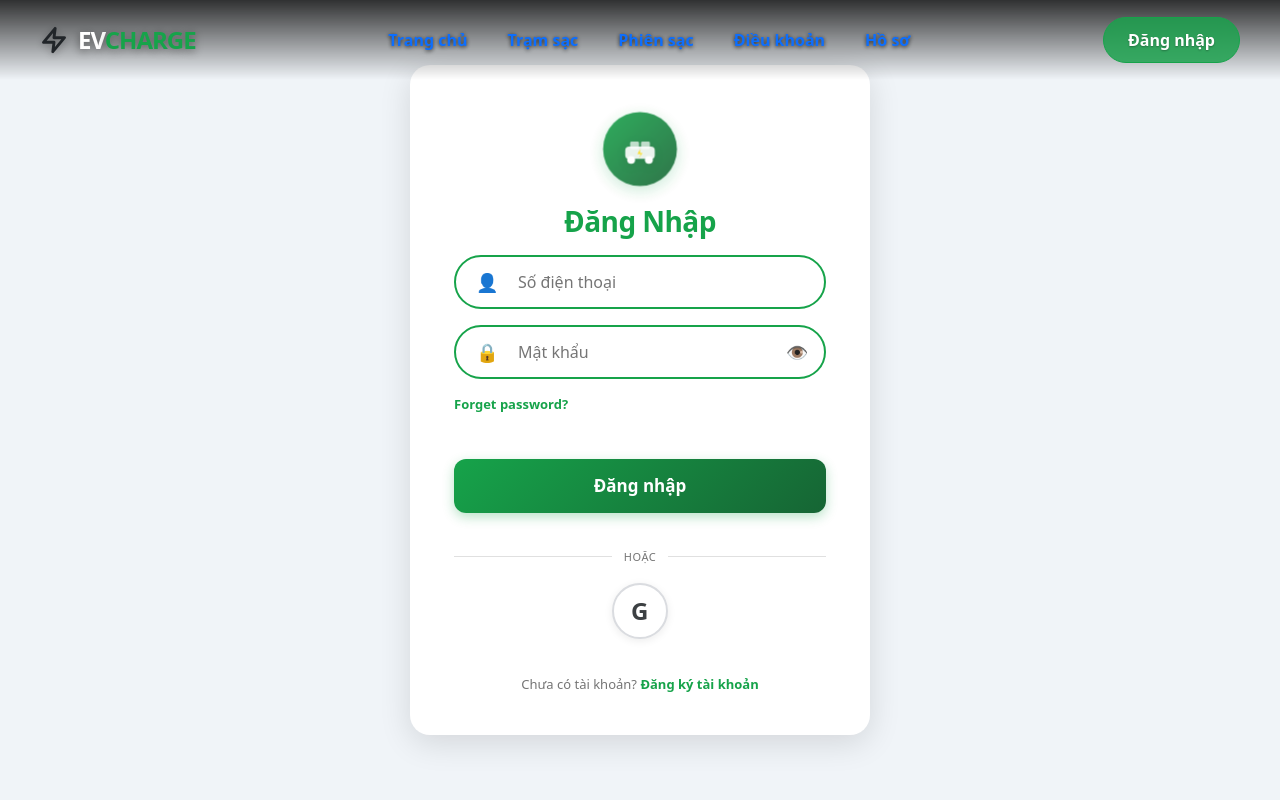
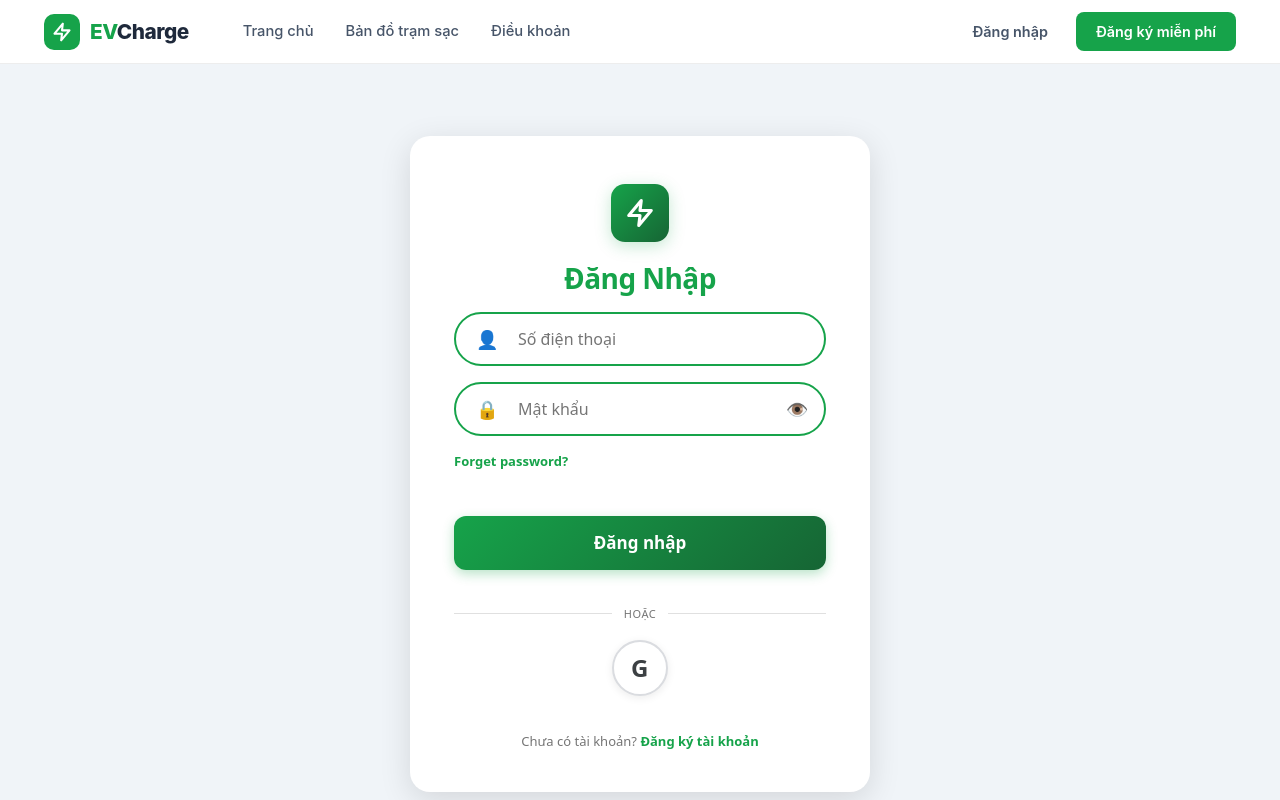
Before and after one commit to thachhoang2548-ship-it/EV_Charging_Station_Management_System_Frontend, a React (Vite) app: page /login in a window 1280 px wide. Built offline with nearby package versions, Linux system fonts and the light colour scheme.

Commit message:
edit page rule, nav bar

```diff
--- a/src/components/HomeNavbar/HomeNavbar.css
+++ b/src/components/HomeNavbar/HomeNavbar.css
@@ -8,6 +8,9 @@
   left: 0;
   right: 0;
   z-index: 999;
+  font-family: 'Inter', 'SVN-Gilroy', 'Segoe UI', sans-serif;
+  font-size: 16px;
+  line-height: 1.5;
   background: rgba(255, 255, 255, 0.95);
   backdrop-filter: blur(12px);
   border-bottom: 1px solid rgba(0, 0, 0, 0.07);
--- a/src/components/HomeNavbar/HomeNavbar.jsx
+++ b/src/components/HomeNavbar/HomeNavbar.jsx
@@ -1,19 +1,29 @@
 import React, { useState } from "react";
-import { useNavigate } from "react-router-dom";
+import { useLocation, useNavigate } from "react-router-dom";
 import paths from "../../path/paths";
 import EVLogoIcon from "../logo/EVLogoIcon.jsx";
 import "./HomeNavbar.css";
 
 const HomeNavbar = () => {
   const navigate = useNavigate();
+  const location = useLocation();
   const [menuOpen, setMenuOpen] = useState(false);
 
   const closeMenu = () => setMenuOpen(false);
+  const goHome = () => {
+    navigate(paths.home);
+    window.scrollTo({ top: 0, behavior: "smooth" });
+    closeMenu();
+  };
+
+  const isHomeActive = location.pathname === paths.home;
+  const isStationsActive = location.pathname.startsWith(paths.stations);
+  const isRulesActive = location.pathname === paths.rules;
 
   return (
     <header className="tev-nav">
       <div className="tev-nav-inner">
-        <div className="tev-logo" onClick={() => { window.scrollTo({ top: 0, behavior: "smooth" }); closeMenu(); }}>
+        <div className="tev-logo" onClick={goHome}>
           <div className="tev-logo-icon">
             <EVLogoIcon />
           </div>
@@ -21,10 +31,38 @@ const HomeNavbar = () => {
         </div>
 
         <nav className={`tev-nav-links${menuOpen ? " open" : ""}`}>
-          <a href="#" className="tev-nav-link active" onClick={closeMenu}>Trang chủ</a>
-          <a href="#" className="tev-nav-link" onClick={() => { navigate(paths.stations); closeMenu(); }}>Bản đồ trạm sạc</a>
-          <a href="#" className="tev-nav-link" onClick={closeMenu}>Cộng đồng</a>
-          <a href="#" className="tev-nav-link" onClick={() => { navigate(paths.rules); closeMenu(); }}>Hỗ trợ</a>
+          <a
+            href="#"
+            className={`tev-nav-link${isHomeActive ? " active" : ""}`}
+            onClick={(e) => {
+              e.preventDefault();
+              goHome();
+            }}
+          >
+            Trang chủ
+          </a>
+          <a
+            href="#"
+            className={`tev-nav-link${isStationsActive ? " active" : ""}`}
+            onClick={(e) => {
+              e.preventDefault();
+              navigate(paths.stations);
+              closeMenu();
+            }}
+          >
+            Bản đồ trạm sạc
+          </a>
+          <a
+            href="#"
+            className={`tev-nav-link${isRulesActive ? " active" : ""}`}
+            onClick={(e) => {
+              e.preventDefault();
+              navigate(paths.rules);
+              closeMenu();
+            }}
+          >
+            Điều khoản
+          </a>
           <div className="tev-nav-mobile-actions">
             <button className="tev-btn-ghost" onClick={() => { navigate(paths.login); closeMenu(); }}>Đăng nhập</button>
             <button className="tev-btn-primary" onClick={() => { navigate(paths.register); closeMenu(); }}>Đăng ký miễn phí</button>
--- a/src/layouts/DriverLayout.css
+++ b/src/layouts/DriverLayout.css
@@ -32,6 +32,16 @@
 .driver-layout-main {
   flex: 1;
   overflow: auto;
+}
+
+.driver-layout-auth {
+  min-height: 100vh;
+  background: #f0f4f8;
+}
+
+.driver-layout-auth-main {
+  min-height: 100vh;
+  padding-top: 64px;
 }
 
 /* ========== CÁC STYLES CŨ (giữ nguyên nếu cần) ========== */
--- a/src/layouts/DriverLayout.jsx
+++ b/src/layouts/DriverLayout.jsx
@@ -1,10 +1,21 @@
 import AppNavigation from "../components/navigate/DriverNavigate.jsx";
 import { useState, useEffect } from "react";
-import { Outlet } from "react-router-dom";
+import { Outlet, useLocation } from "react-router-dom";
+import HomeNavbar from "../components/HomeNavbar/HomeNavbar.jsx";
+import paths from "../path/paths.jsx";
 import './DriverLayout.css';
 
 export default function DriverLayout() {
   const [isMobile, setIsMobile] = useState(false);
+  const location = useLocation();
+  const authPaths = [
+    paths.login,
+    paths.register,
+    paths.forgotPassword,
+    paths.resetPassword,
+    paths.rules,
+  ];
+  const isAuthRoute = authPaths.includes(location.pathname);
 
   function MainLayoutLarge() {
     return (
@@ -48,6 +59,17 @@ export default function DriverLayout() {
     return () => window.removeEventListener('resize', checkScreenSize);
   }, []);
 
+  if (isAuthRoute) {
+    return (
+      <div className="driver-layout-auth">
+        <HomeNavbar />
+        <main className="driver-layout-auth-main">
+          <Outlet />
+        </main>
+      </div>
+    );
+  }
+
   // Render layout phù hợp
   if (isMobile) {
     return <MainLayout />; // Mobile: Navigation dưới
--- a/src/pages/auth/Login.jsx
+++ b/src/pages/auth/Login.jsx
@@ -6,6 +6,7 @@ import "react-toastify/dist/ReactToastify.css";
 import { useLogin } from "../../hooks/useAuth";
 import { useDispatch } from "react-redux";
 import { loginSuccess } from "../../redux/slices/authSlice.js";
+import EVLogoIcon from "../../components/logo/EVLogoIcon.jsx";
 
 const Login = () => {
   const [form, setForm] = useState({
@@ -159,46 +160,8 @@ const Login = () => {
     <div className="auth-page">
       <div className="auth-container">
         <div className="auth-logo">
-          <div className="auth-logo-icon auth-logo-car">
-            <svg
-              viewBox="0 0 100 100"
-              fill="none"
-              xmlns="http://www.w3.org/2000/svg"
-            >
-              <rect
-                x="20"
-                y="45"
-                width="60"
-                height="25"
-                rx="8"
-                fill="white"
-                fillOpacity="0.9"
-              />
-              <rect
-                x="30"
-                y="35"
-                width="18"
-                height="15"
-                rx="3"
-                fill="white"
-                fillOpacity="0.7"
-              />
-              <rect
-                x="52"
-                y="35"
-                width="18"
-                height="15"
-                rx="3"
-                fill="white"
-                fillOpacity="0.7"
-              />
-              <circle cx="32" cy="72" r="8" fill="white" />
-              <circle cx="68" cy="72" r="8" fill="white" />
-              <path
-                d="M50 50 L45 60 L52 60 L47 70 L55 58 L50 58 Z"
-                fill="#FFD700"
-              />
-            </svg>
+          <div className="auth-logo-icon auth-logo-bolt">
+            <EVLogoIcon className="auth-logo-bolt-svg" strokeWidth={2.5} />
           </div>
           <h1 className="auth-title">Đăng Nhập</h1>
         </div>
--- a/src/pages/auth/login.css
+++ b/src/pages/auth/login.css
@@ -94,6 +94,19 @@ body {
   width: 100%;
   height: 100%;
   filter: drop-shadow(0 2px 4px rgba(0, 0, 0, 0.1));
+}
+
+.auth-logo-icon.auth-logo-bolt {
+  width: 58px;
+  height: 58px;
+  border-radius: 14px;
+  animation: none;
+}
+
+.auth-logo-bolt-svg {
+  width: 30px;
+  height: 30px;
+  color: #ffffff;
 }
 
 @keyframes pulse {
--- /dev/null
+++ b/src/pages/inNavigateDriver/Rules.css
@@ -0,0 +1,106 @@
+.rules-page {
+  max-width: 1040px;
+  margin: 0 auto;
+  padding: 28px 24px 88px;
+  min-height: 100vh;
+  background: #f8fafc;
+}
+
+.rules-header {
+  border-bottom: 2px solid #dcfce7;
+  padding-bottom: 14px;
+  margin-bottom: 18px;
+}
+
+.rules-title {
+  margin: 0;
+  font-size: clamp(1.35rem, 2.5vw, 1.9rem);
+  font-weight: 700;
+  color: #166534;
+}
+
+.rules-table-wrap {
+  overflow-x: auto;
+  overflow-y: auto;
+  max-height: 62vh;
+  background: #ffffff;
+  border-radius: 12px;
+  border: 1px solid #dcfce7;
+  box-shadow: 0 10px 26px rgba(15, 23, 42, 0.06);
+  scrollbar-width: thin;
+  scrollbar-color: #16a34a #f0fdf4;
+}
+
+.rules-table-wrap::-webkit-scrollbar {
+  width: 10px;
+  height: 10px;
+}
+
+.rules-table-wrap::-webkit-scrollbar-track {
+  background: #f0fdf4;
+  border-radius: 5px;
+}
+
+.rules-table-wrap::-webkit-scrollbar-thumb {
+  background: #16a34a;
+  border-radius: 5px;
+}
+
+.rules-table-wrap::-webkit-scrollbar-thumb:hover {
+  background: #15803d;
+}
+
+.rules-table {
+  width: 100%;
+  border-collapse: collapse;
+}
+
+.rules-cell {
+  border: 1px solid #dcfce7;
+  padding: 16px;
+  vertical-align: top;
+  background: #ffffff;
+  color: #334155;
+}
+
+.rules-th {
+  background: #16a34a;
+  color: #ffffff;
+  text-align: left;
+  font-weight: 600;
+}
+
+.rules-code-col {
+  width: 140px;
+}
+
+.rules-code-cell {
+  color: #166534;
+  font-weight: 700;
+  font-size: 0.95rem;
+}
+
+.rules-note {
+  color: #475569;
+  margin-top: 16px;
+  font-size: 14px;
+  padding: 14px 16px;
+  background: #f0fdf4;
+  border-left: 4px solid #16a34a;
+  border-radius: 10px;
+}
+
+@media (max-width: 768px) {
+  .rules-page {
+    padding: 18px 14px 84px;
+  }
+
+  .rules-cell {
+    padding: 12px;
+    font-size: 0.92rem;
+  }
+
+  .rules-title {
+    line-height: 1.3;
+  }
+}
--- a/src/pages/inNavigateDriver/Rules.jsx
+++ b/src/pages/inNavigateDriver/Rules.jsx
@@ -1,139 +1,64 @@
-import React from "react";
-import {getPoliceListApi} from "../../api/policeApi.js";
-import {useState, useEffect} from "react";
+import React, { useEffect, useState } from "react";
+import { getPoliceListApi } from "../../api/policeApi.js";
+import "./Rules.css";
 
 export default function Rules() {
-  const styles = {
-    container: {
-      padding: 32,
-      paddingBottom: 120,
-      maxWidth: 1000,
-      margin: "0 auto",
-      backgroundColor: "#ffffff",
-      minHeight: "100vh"
-    },
-    header: {
-      borderBottom: "3px solid #20b2aa",
-      paddingBottom: 16,
-      marginBottom: 24
-    },
-    heading: {
-      fontSize: "2rem",
-      fontWeight: 700,
-      marginBottom: 8,
-      color: "#1a1a1a"
-    },
-    tableWrap: {
-      overflowX: "auto",
-      overflowY: "auto",
-      maxHeight: "58vh",
-      backgroundColor: "#ffffff",
-      borderRadius: 8,
-      boxShadow: "0 1px 3px rgba(0,0,0,0.1)",
-      // Custom scrollbar
-      scrollbarWidth: "thin",
-      scrollbarColor: "#20b2aa #f0f0f0"
-    },
-    table: {
-      width: "100%",
-      borderCollapse: "collapse"
-    },
-    cell: {
-      border: "1px solid #20b2aa",
-      padding: 16,
-      verticalAlign: "top",
-      backgroundColor: "#ffffff"
-    },
-    th: {
-      background: "#20b2aa",
-      fontWeight: 600,
-      color: "#ffffff",
-      textAlign: "left"
-    },
-    codeCell: {
-      fontWeight: 700,
-      color: "#20b2aa",
-      fontSize: "0.95rem"
-    },
-    note: {
-      color: "#666666",
-      marginTop: 24,
-      fontSize: 14,
-      padding: 16,
-      backgroundColor: "#f0fffe",
-      borderLeft: "4px solid #20b2aa",
-      borderRadius: 4
-    },
-  };
+  const [rules, setRules] = useState([]);
+  const [loading, setLoading] = useState(true);
 
-  const [rules, setRules] = useState([]);
   useEffect(() => {
     const fetchRules = async () => {
       try {
         const data = await getPoliceListApi();
-        setRules(data.data);
-        console.log("Fetched rules:", data);
+        setRules(Array.isArray(data?.data) ? data.data : []);
       } catch (error) {
         console.error("Failed to fetch rules:", error);
+      } finally {
+        setLoading(false);
       }
     };
 
     fetchRules();
   }, []);
 
-
   return (
-    <div style={styles.container}>
-      <style>{`
-        /* Custom scrollbar cho bảng quy định */
-        .rules-table-wrap::-webkit-scrollbar {
-          width: 10px;
-          height: 10px;
-        }
-
-        .rules-table-wrap::-webkit-scrollbar-track {
-          background: #f0f0f0;
-          border-radius: 5px;
-        }
-
-        .rules-table-wrap::-webkit-scrollbar-thumb {
-          background: #20b2aa;
-          border-radius: 5px;
-        }
-
-        .rules-table-wrap::-webkit-scrollbar-thumb:hover {
-          background: #1a9e98;
-        }
-      `}</style>
-
-      <div style={styles.header}>
-        <h1 style={styles.heading}>Quy định sử dụng hệ thống sạc EV</h1>
+    <section className="rules-page">
+      <div className="rules-header">
+        <h1 className="rules-title">Quy định sử dụng hệ thống sạc EV</h1>
       </div>
 
-      <div style={styles.tableWrap} className="rules-table-wrap">
-        <table style={styles.table}>
+      <div className="rules-table-wrap">
+        <table className="rules-table">
           <thead>
             <tr>
-              <th style={{ ...styles.cell, ...styles.th, width: 120 }}>Mã quy định</th>
-              <th style={{ ...styles.cell, ...styles.th }}>Quy định</th>
+              <th className="rules-cell rules-th rules-code-col">Mã quy định</th>
+              <th className="rules-cell rules-th">Quy định</th>
             </tr>
           </thead>
           <tbody>
-            {rules.map((r) => (
-              <tr key={r.policyId}>
-                <td style={{ ...styles.cell, ...styles.codeCell }}>
-                  {r.policyName}
-                </td>
-                <td style={styles.cell}>{r.policyDescription}</td>
+            {loading ? (
+              <tr>
+                <td className="rules-cell" colSpan={2}>Đang tải danh sách quy định...</td>
               </tr>
-            ))}
+            ) : rules.length === 0 ? (
+              <tr>
+                <td className="rules-cell" colSpan={2}>Chưa có quy định nào.</td>
+              </tr>
+            ) : (
+              rules.map((rule) => (
+                <tr key={rule.policyId || rule.policyName}>
+                  <td className="rules-cell rules-code-cell">{rule.policyName}</td>
+                  <td className="rules-cell">{rule.policyDescription}</td>
+                </tr>
+              ))
+            )}
           </tbody>
         </table>
       </div>
 
-      <div style={styles.note}>
+      <div className="rules-note">
         <strong>Lưu ý:</strong> Mức phí phạt và thời lượng mỗi slot có thể khác nhau theo loại cổng sạc và cấu hình của từng trạm.
       </div>
-    </div>
+    </section>
   );
 }
```
Also changed, not shown: src/pages/auth/ForgotPassword.jsx (+3 -40 lines), src/pages/auth/ResetPassword.jsx (+3 -40 lines).
